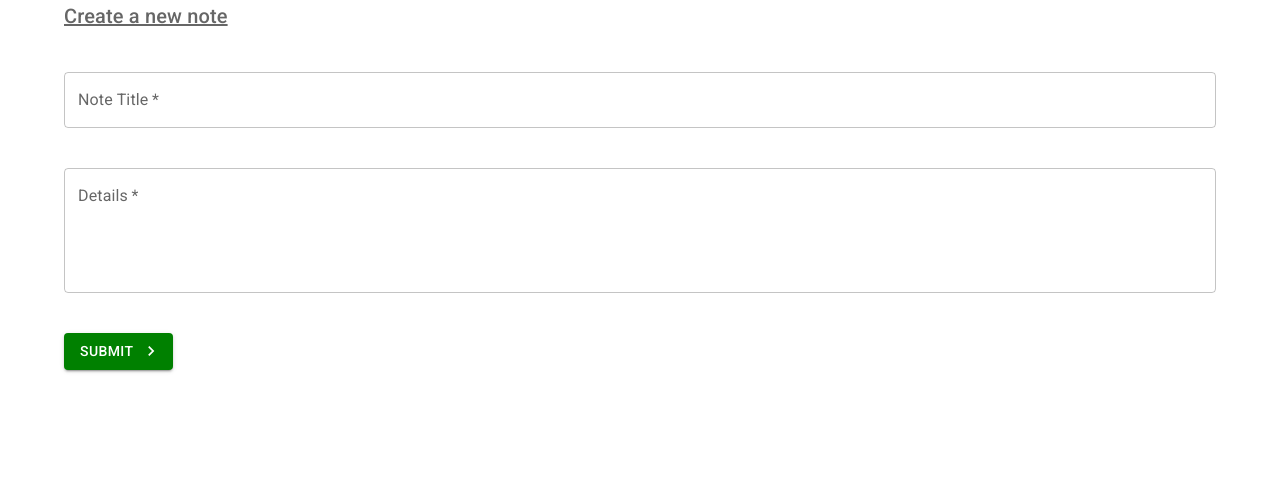
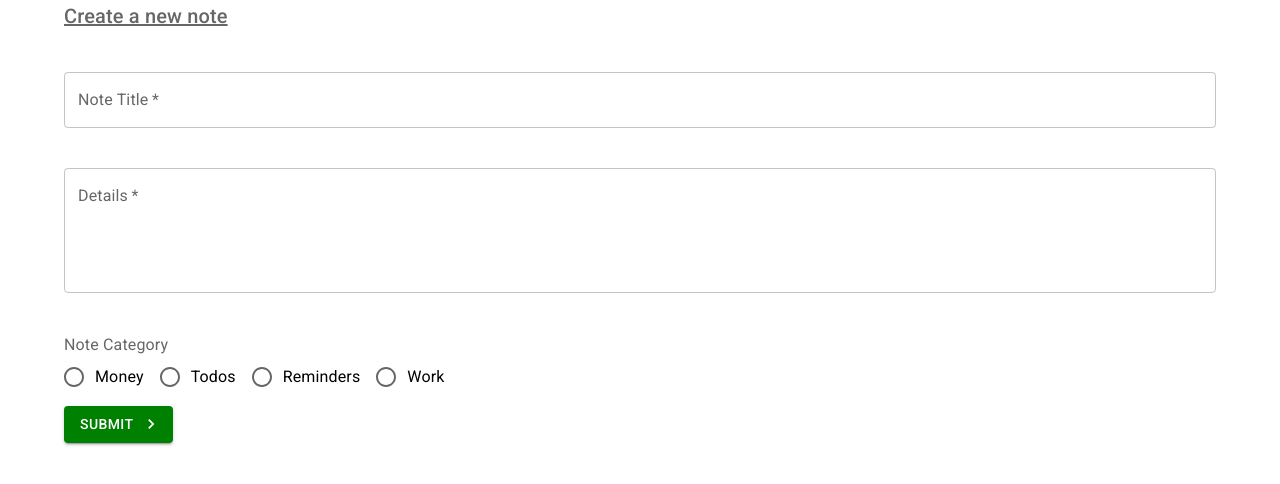
Before and after one commit to willhobson85/Material-UI-Note-App, a React (Create React App) app: page /create in a window 1280 px wide. Shown: the top 484 px of the page. Built offline with nearby package versions, Linux system fonts and the light colour scheme.

Commit message:
Add radio buttons to Create file.

```diff
--- a/src/App.js
+++ b/src/App.js
@@ -8,7 +8,7 @@ import { purple } from '@mui/material/colors';
 const theme = createTheme({
   palette: {
     primary: {
-      main: '#fefefe'
+      main: '#3f51b5'
     },
     // The below line will import the purple object from materialUI. This is why we don't have to specify a color like the primary color above. The color objects have a variety of shades built in.
     secondary: purple
--- a/src/pages/Create.js
+++ b/src/pages/Create.js
@@ -5,7 +5,8 @@ import { Container } from '@mui/system/';
 import AcUnitOutlinedIcon from '@mui/icons-material/AcUnitOutlined';
 import KeyboardArrowRightIcon from '@mui/icons-material/KeyboardArrowRight';
 // import { ThemeProvider, createMuiTheme, makeStyles } from '@mui/styles';
-import { TextField } from '@mui/material';
+import { TextField, Radio, RadioGroup, FormControlLabel, FormControl, FormLabel } from '@mui/material';
+
 
 // import ButtonGroup from '@mui/material/ButtonGroup';
 // This lets you have multiple buttons displayed together
@@ -32,6 +33,7 @@ export default function Create() {
   const [details, setDetails] = useState('')
   const [titleError, setTitleError] = useState(false)
   const [detailsError, setDetailsError] = useState(false)
+  const [category, setCategory] = useState('')
 
   const handleSubmit = (e) => {
     e.preventDefault()
@@ -47,8 +49,9 @@ export default function Create() {
     }
 
     if (title && details) {
-      console.log('title', title)
-      console.log('details', details)
+      console.log('Title: ', title)
+      console.log('Details: ', details)
+      console.log('Category: ', category)
     }
   }
 
@@ -101,6 +104,53 @@ export default function Create() {
         error={detailsError}
       />
 
+      <FormControl
+        sx={{
+          marginTop: 5,
+          marginBottom: 1,
+          display: 'block'
+        }}
+      >
+        <FormLabel>Note Category</FormLabel>
+        <RadioGroup
+          row
+          value={category}
+          onChange={(e) => setCategory(e.target.value)}
+        >
+          <FormControlLabel
+            value='money'
+            control={<Radio />}
+            label='Money'
+            color='secondary'
+          />
+          <FormControlLabel
+            value='todos'
+            control={<Radio />}
+            label='Todos'
+            color='secondary'
+          />
+          <FormControlLabel
+            value='reminders'
+            control={<Radio />}
+            label='Reminders'
+            color='secondary'
+          />
+          <FormControlLabel
+            value='work'
+            control={<Radio />}
+            label='Work'
+            color='secondary'
+          />
+          {/* <Radio
+            value='hello'
+            color='secondary'
+          />
+          <Radio
+            value='goodbye'
+            color='secondary'
+          /> */}
+        </RadioGroup>
+      </FormControl>
 
       <Button
         // className={classes.btn}
```
